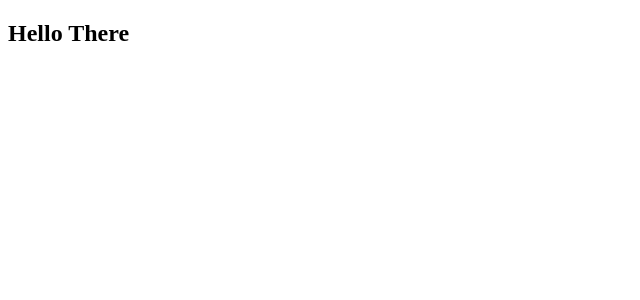
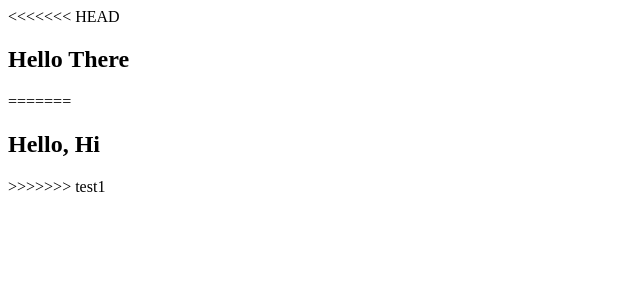
Before and after one commit to SnigdhaPNayak/test, an Angular app in the folder gittest/: page / in a window 1280 px wide. Shown: the top 300 px of the page, without its empty margins (0-640 px from the left). Built offline with nearby package versions, Linux system fonts and the light colour scheme.

Commit message:
checking

```diff
--- a/gittest/src/app/app.component.html
+++ b/gittest/src/app/app.component.html
@@ -1,2 +1,9 @@
+<<<<<<< HEAD
 
 <h2>Hello There</h2>
+
+
+
+=======
+<h2>Hello, Hi</h2>
+>>>>>>> test1
```
